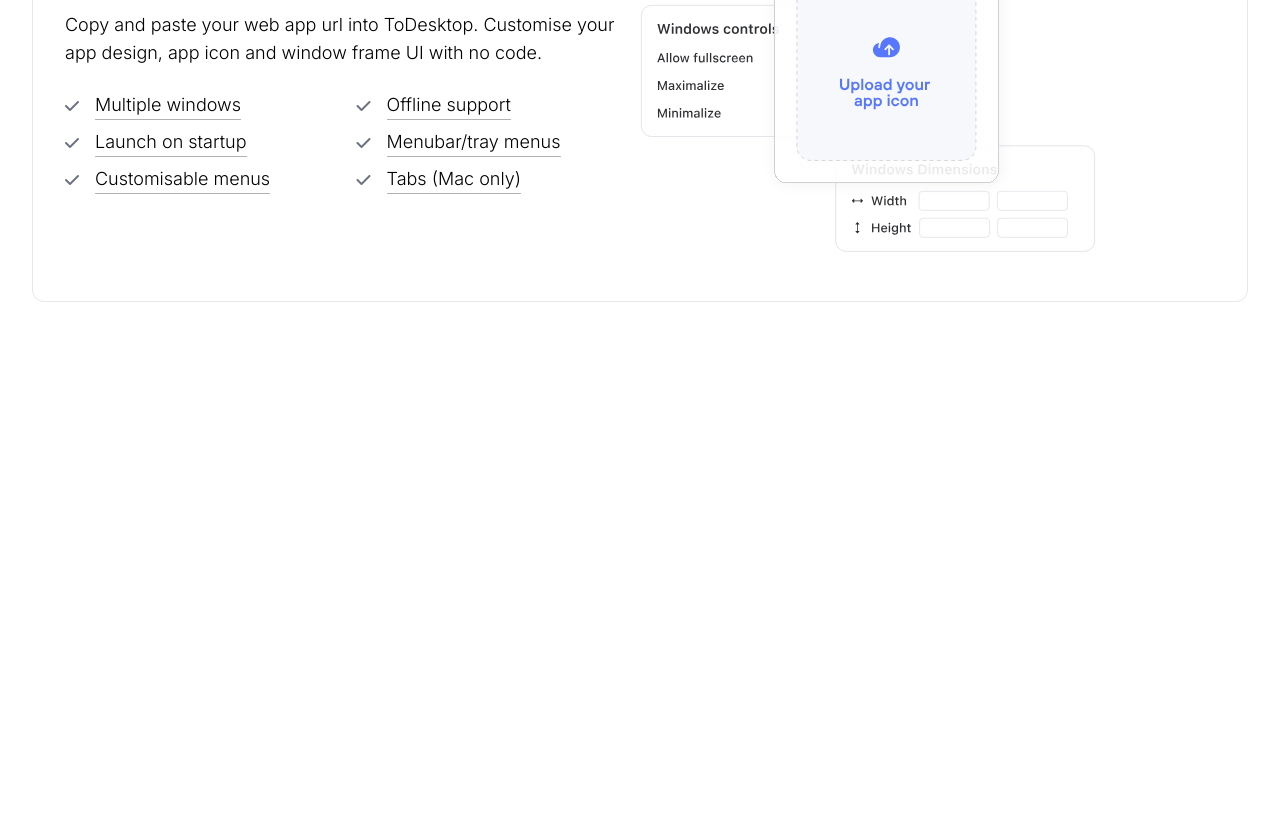
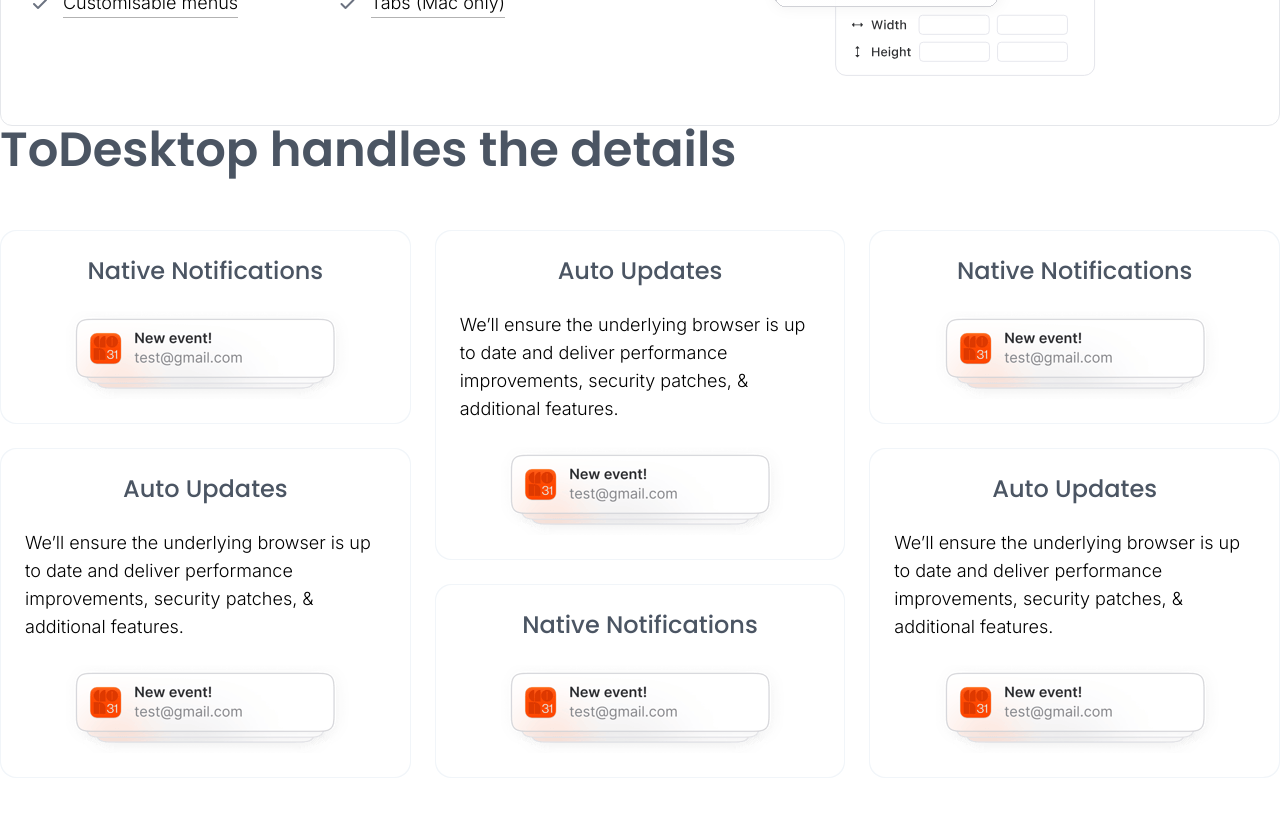
Before and after one commit to narendra-patil1509/React-Tailwind-Projects, a React (Vite) app in the folder ToDesktop/: page / in a window 1280 px wide. Shown: the part 2720-3536 px from the top of the page. Built offline with nearby package versions, Linux system fonts and the light colour scheme.

Commit message:
Update Hero.jsx

```diff
--- a/ToDesktop/src/components/Hero.jsx
+++ b/ToDesktop/src/components/Hero.jsx
@@ -23,6 +23,8 @@
 import asset24 from "../assets/asset 24.png";
 import asset25 from "../assets/asset 25.png";
 import asset26 from "../assets/asset 26.png";
+import asset28 from "../assets/asset 28.png";
+import asset37 from "../assets/asset 37.svg";
 
 import asset66 from "../assets/asset 66.svg";
 import { useEffect } from "react";
@@ -257,7 +259,7 @@
         </div>
 
         {/* step by step */}
-        <div id="steps" className="flex flex-col gap-6 px-6 py-12 max-w-7xl mt-16 mx-auto lg:px-8 lg:mt-32">
+        <div id="steps" className="flex flex-col gap-6 container">
             <h2 className="text-5xl sm:font-semibold mb-14">How it Works</h2>
             <div id="step1" className="rounded-xl border px-8 py-12 flex flex-col lg:flex-row">
                 <div className="flex flex-col gap-6 lg:w-1/2">
@@ -368,6 +370,58 @@
                 </div>
             </div>
         </div>
+
+        {/* bento grid */}
+        <div id="bento-grid" className="container">
+            <h2 className="text-5xl sm:font-semibold mb-14">ToDesktop handles the details</h2>
+            <div id="grid-container" className="flex flex-col gap-6 lg:grid lg-grid-cols-3" style={{"grid-auto-rows": ""}}>
+
+                <div className="row-start-1 row-end-3 group rounded-2xl p-[1px] bg-slate-100 hover:bg-gradient-to-br hover:from-red-200 hover:via-purple-200 hover:to-yellow-200">
+                    <div className="bg-white rounded-2xl w-full h-full p-6 flex flex-col gap-6 items-center group-hover:bg-gradient-to-br group-hover:from-red-50 group-hover:via-purple-50 group-hover:to-yellow-50">
+                        <h3 className="text-2xl">Native Notifications</h3>
+                        <img src={asset28} alt="" />
+                    </div>
+                </div>
+
+                <div className="row-start-1 row-end-4 group rounded-2xl p-[1px] bg-slate-100 hover:bg-gradient-to-br hover:from-red-200 hover:via-purple-200 hover:to-yellow-200">
+                    <div className="bg-white rounded-2xl w-full h-full p-6 flex flex-col gap-6 items-center group-hover:bg-gradient-to-br group-hover:from-red-50 group-hover:via-purple-50 group-hover:to-yellow-50">
+                        <h3 className="text-2xl">Auto Updates</h3>
+                        <p className="text-lg text center font-light">We’ll ensure the underlying browser is up to date and deliver performance improvements, security patches, & additional features.</p>
+                        <img src={asset28} alt="" />
+                    </div>
+                </div>
+
+                <div className="row-start-1 row-end-3 group rounded-2xl p-[1px] bg-slate-100 hover:bg-gradient-to-br hover:from-red-200 hover:via-purple-200 hover:to-yellow-200">
+                    <div className="bg-white rounded-2xl w-full h-full p-6 flex flex-col gap-6 items-center group-hover:bg-gradient-to-br group-hover:from-red-50 group-hover:via-purple-50 group-hover:to-yellow-50">
+                        <h3 className="text-2xl">Native Notifications</h3>
+                        <img src={asset28} alt="" />
+                    </div>
+                </div>
+
+                <div className="row-start-3 row-end-6 group rounded-2xl p-[1px] bg-slate-100 hover:bg-gradient-to-br hover:from-red-200 hover:via-purple-200 hover:to-yellow-200">
+                    <div className="bg-white rounded-2xl w-full h-full p-6 flex flex-col gap-6 items-center group-hover:bg-gradient-to-br group-hover:from-red-50 group-hover:via-purple-50 group-hover:to-yellow-50">
+                        <h3 className="text-2xl">Auto Updates</h3>
+                        <p className="text-lg text center font-light">We’ll ensure the underlying browser is up to date and deliver performance improvements, security patches, & additional features.</p>
+                        <img src={asset28} alt="" />
+                    </div>
+                </div>
+
+                <div className="row-start-4 row-end-6 group rounded-2xl p-[1px] bg-slate-100 hover:bg-gradient-to-br hover:from-red-200 hover:via-purple-200 hover:to-yellow-200">
+                    <div className="bg-white rounded-2xl w-full h-full p-6 flex flex-col gap-6 items-center group-hover:bg-gradient-to-br group-hover:from-red-50 group-hover:via-purple-50 group-hover:to-yellow-50">
+                        <h3 className="text-2xl">Native Notifications</h3>
+                        <img src={asset28} alt="" />
+                    </div>
+                </div>
+
+                <div className="row-start-3 row-end-6 group rounded-2xl p-[1px] bg-slate-100 hover:bg-gradient-to-br hover:from-red-200 hover:via-purple-200 hover:to-yellow-200">
+                    <div className="bg-white rounded-2xl w-full h-full p-6 flex flex-col gap-6 items-center group-hover:bg-gradient-to-br group-hover:from-red-50 group-hover:via-purple-50 group-hover:to-yellow-50">
+                        <h3 className="text-2xl">Auto Updates</h3>
+                        <p className="text-lg text center font-light">We’ll ensure the underlying browser is up to date and deliver performance improvements, security patches, & additional features.</p>
+                        <img src={asset28} alt="" />
+                    </div>
+                </div>
+            </div>
+        </div>
         <div className="h-[1000px]"></div>
     </main>
   )
```
